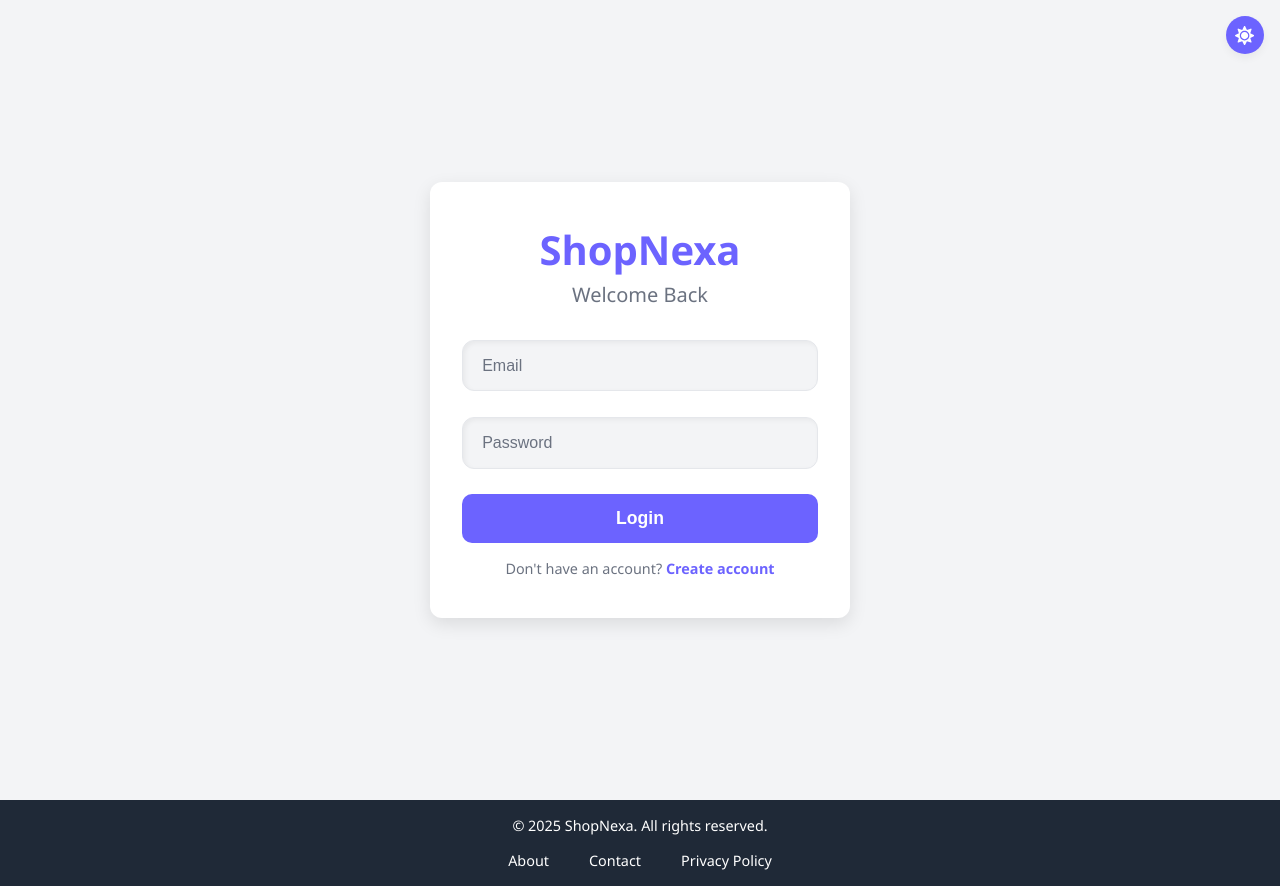
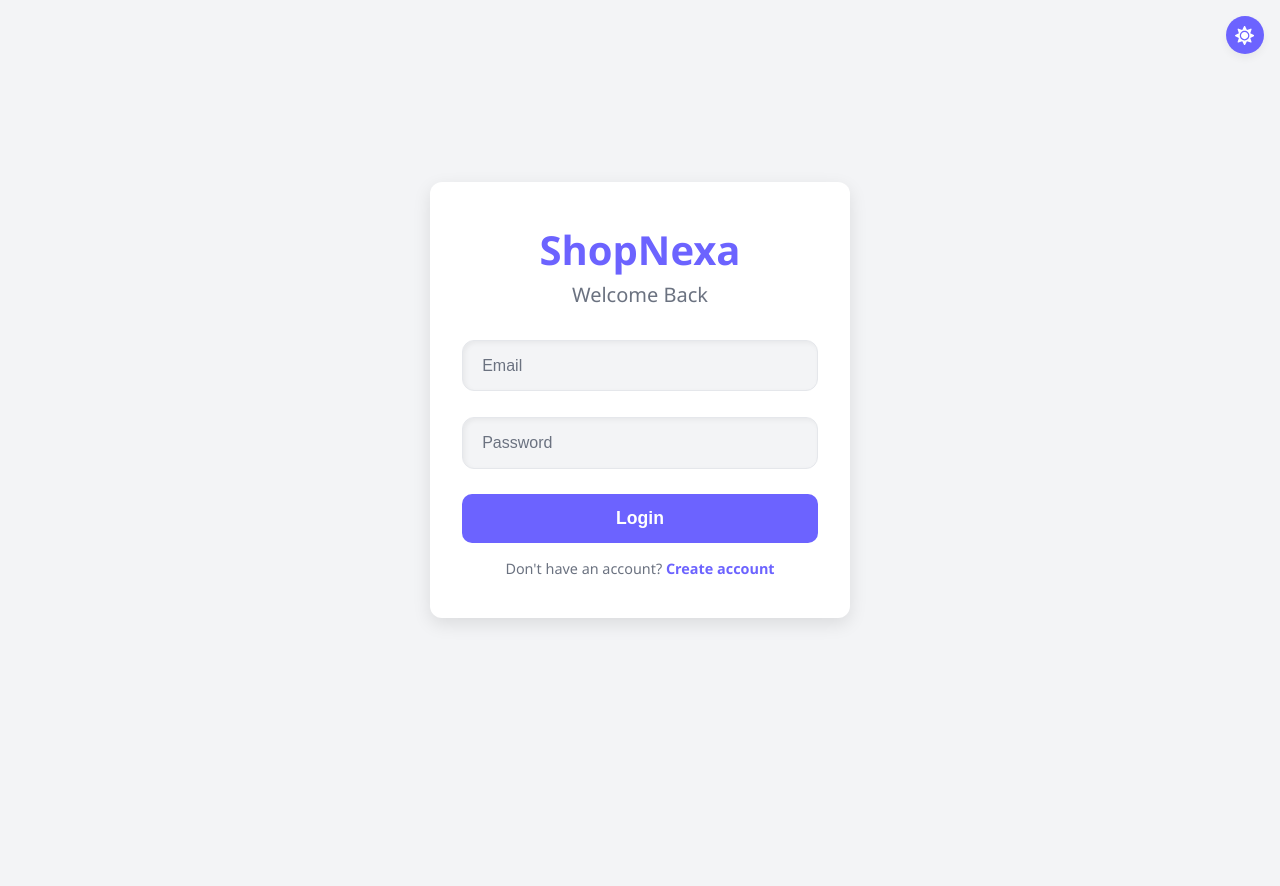
Before and after one commit to SaloniMishra25/ShopNexa, a React (Vite) app: page /login in a window 1280 px wide. After the commit the page ends 800 px from the top, so only its background shows below. Built offline with nearby package versions, Linux system fonts and the light colour scheme; the HTML template or start-up script is replaced by a standard one.

Commit message:
remove footer

```diff
--- a/src/App.jsx
+++ b/src/App.jsx
@@ -2,7 +2,7 @@ import React from "react";
 import { Routes, Route, Navigate } from "react-router-dom";
 
 import Home from "./pages/home/Home";
-import Footer from "./pages/footer/Footer";
+// import Footer from "./pages/footer/Footer";
 import ProductsWrapper from "./component/wrapper/ProductsWrapper";
 import ProductDetails from "./pages/productPage/ProductDetails";
 import Orders from "./pages/orders/Orders";
@@ -46,7 +46,7 @@ const App = () => (
       <ThemeProvider>
         <div className="app-container">
           <AppRoutes />
-          <Footer />
+          {/* <Footer /> */}
         </div>
         <ToastContainer position="top-right" />
       </ThemeProvider>
```
